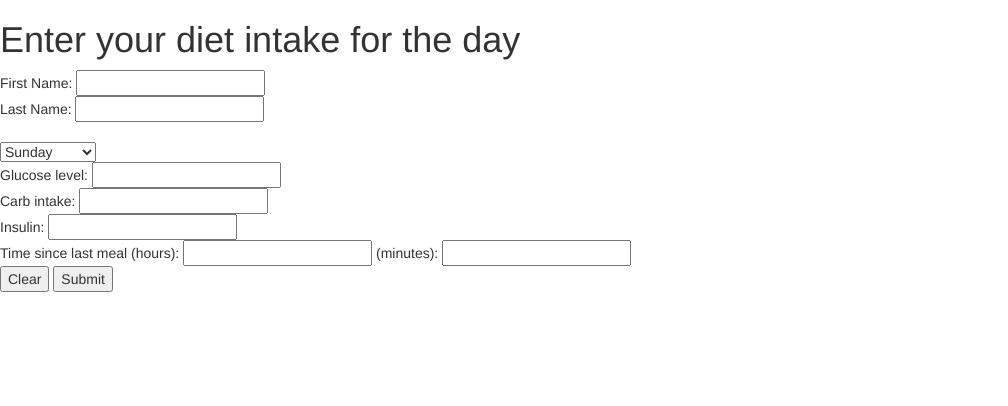
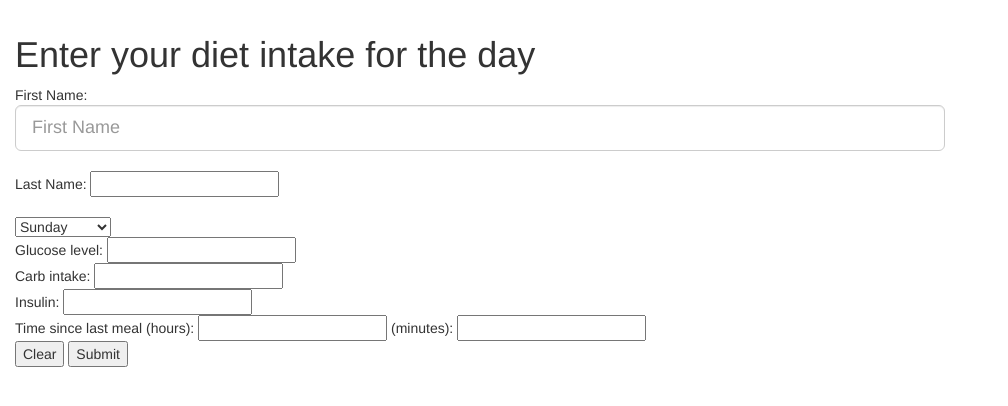
Before and after one commit to AdamVanScyoc/CUHackit, a Flask app: page / in a window 1280 px wide. Shown: the top 406 px of the page, without its empty margins (0-1008 px from the left). Run offline with Flask 2, Linux system fonts and the light colour scheme; some libraries are stand-ins or nearby versions.

Commit message:
Added div

```diff
--- a/templates/index.html
+++ b/templates/index.html
@@ -12,10 +12,12 @@
     <script>
       function resetData() {document.getElementById("dailyData").reset();}
     </script>
+    <div class="form-group form-group-lg">
+<div class="col-sm-9">
 
   <h1> Enter your diet intake for the day </h1>
     <form action="{{url_for('addData') }}" id="dailyData" method="post">
-       First Name: <input type="text" name="firstName"><br>
+       First Name: <input class="form-control flipthis-highlight" id="example-text-input-horizontal-lg" type="text" name="firstName" placeholder="First Name"><br>
        Last Name: <input type="text" name="lastName">
     <br>
     <br>
@@ -40,6 +42,7 @@
       </form>
 
 
-
+</div>
+</div>
 </body>
 </html>
```
